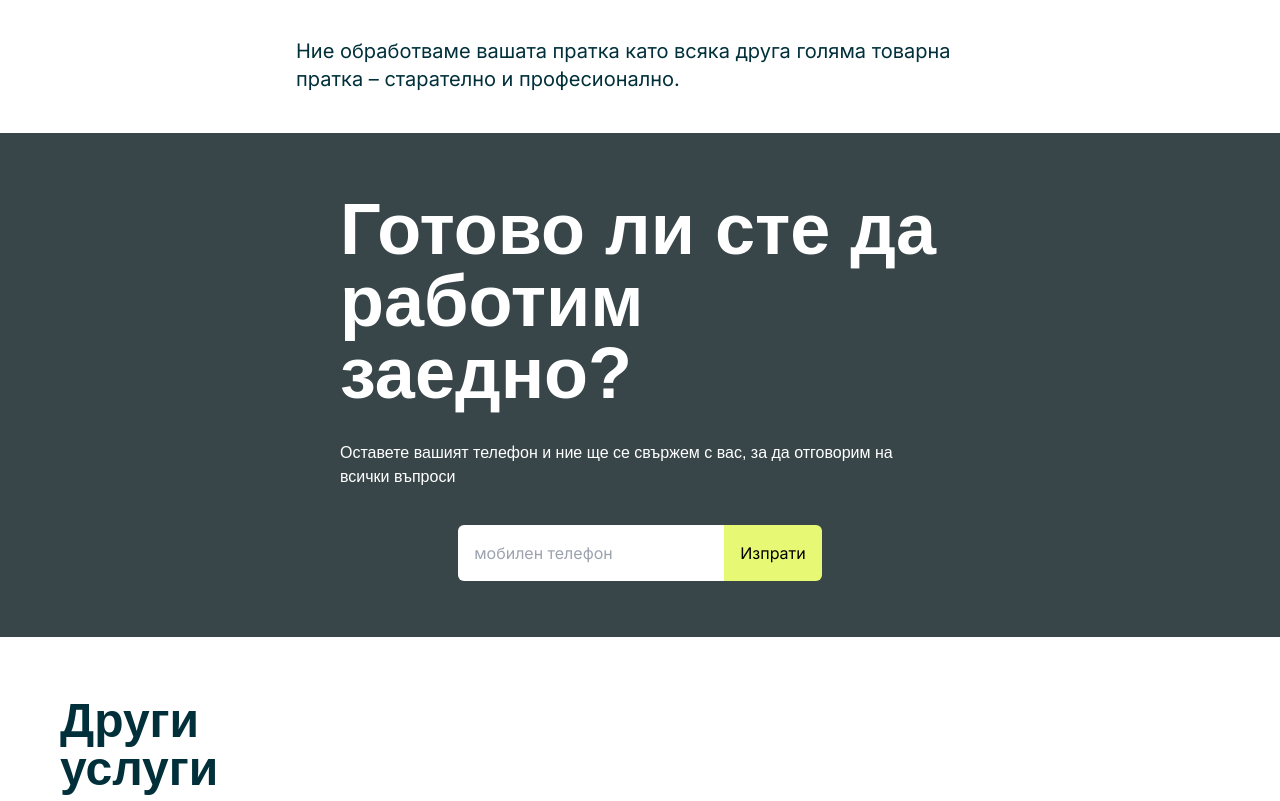
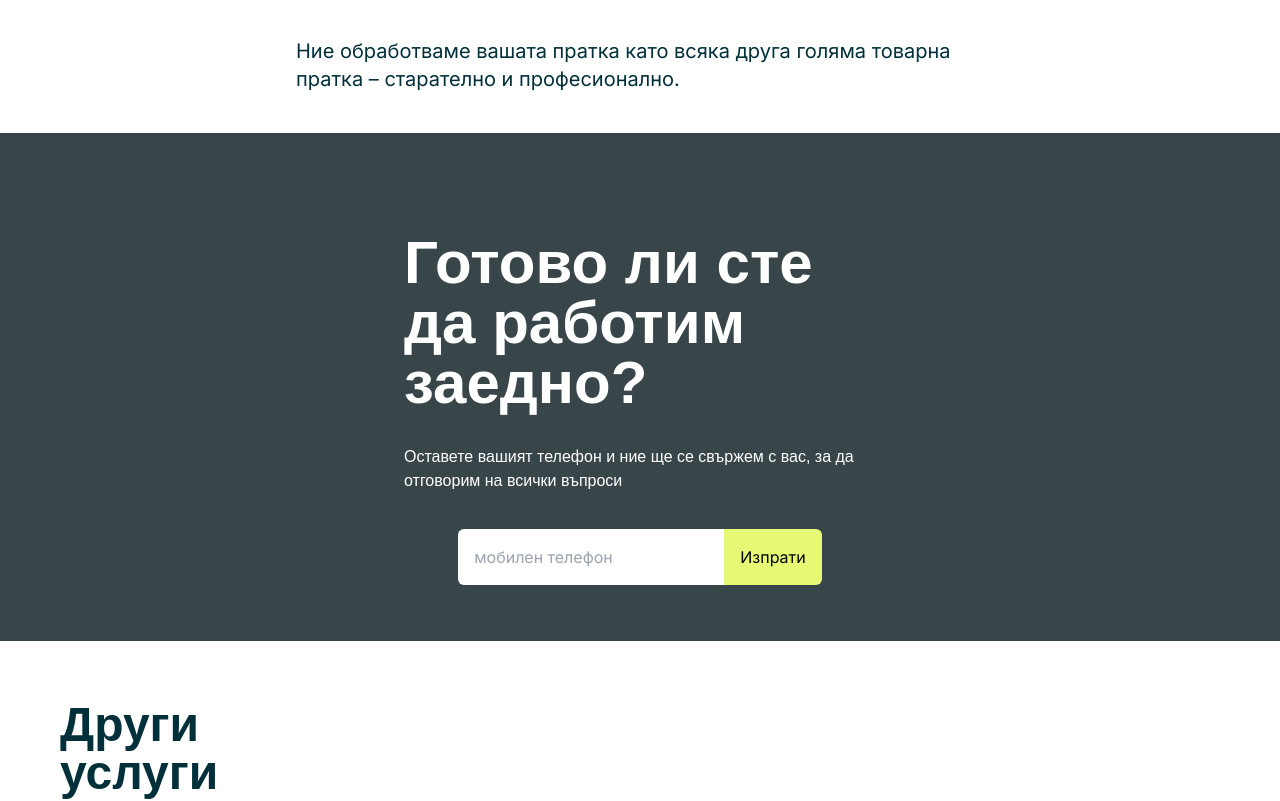
Before and after one commit to Anatoliy96/project-c, a Next.js app: page / in a window 1280 px wide. Shown: the part 2060-2861 px from the top of the page. Built offline with nearby package versions, Linux system fonts and the light colour scheme.

Commit message:
fix form spacing

```diff
--- a/src/app/components/Form.tsx
+++ b/src/app/components/Form.tsx
@@ -3,12 +3,12 @@ import React from 'react'
 const Form = () => {
   return (
     <section className='bg-customGray'>
-        <div className='flex flex-col items-center w-full h-full pb-10'>
-        <div className='text-white font-space-grotesk lg:w-[50%] w-full mx-auto p-5'>
-            <h1 className='font-semibold lg:text-[72px] text-6xl mt-10 pb-8'>Готово ли сте да работим заедно?</h1>
-            <p>Оставете вашият телефон и ние ще се свържем с вас, за да отговорим на всички въпроси</p>
+        <div className='flex flex-col items-center w-full h-full pb-10 container mx-auto'>
+        <div className='text-white font-space-grotesk lg:w-[40%] mx-auto p-5 mt-10 w-[50%]'>
+            <h1 className='font-semibold lg:text-6xl sm:text-3xl mt-10 pb-8'>Готово ли сте да работим заедно?</h1>
+            <p className=''>Оставете вашият телефон и ние ще се свържем с вас, за да отговорим на всички въпроси</p>
         </div>
-        <div className='flex p-4'>
+        <div className='p-4'>
             <input className='p-4 rounded-l-md' type='text' placeholder='мобилен телефон'></input>
             <button className='bg-customYellow p-4 rounded-r-md hover:bg-slate-400 hover:text-white duration-300'>
                 Изпрати
--- a/src/app/components/Services.tsx
+++ b/src/app/components/Services.tsx
@@ -3,7 +3,7 @@
 const Services = () => {
     return (
       <section>
-          <div className="flex justify-start p-10">
+          <div className="flex justify-start p-10 items-center">
               <h1 className="font-space-grotesk font-semibold text-5xl text-customBlack p-5 lg:mr-[1000px] mr-[100px]">Други услуги</h1>
           </div>
           <div className="flex flex-col lg:flex-row gap-4 p-5">
```
